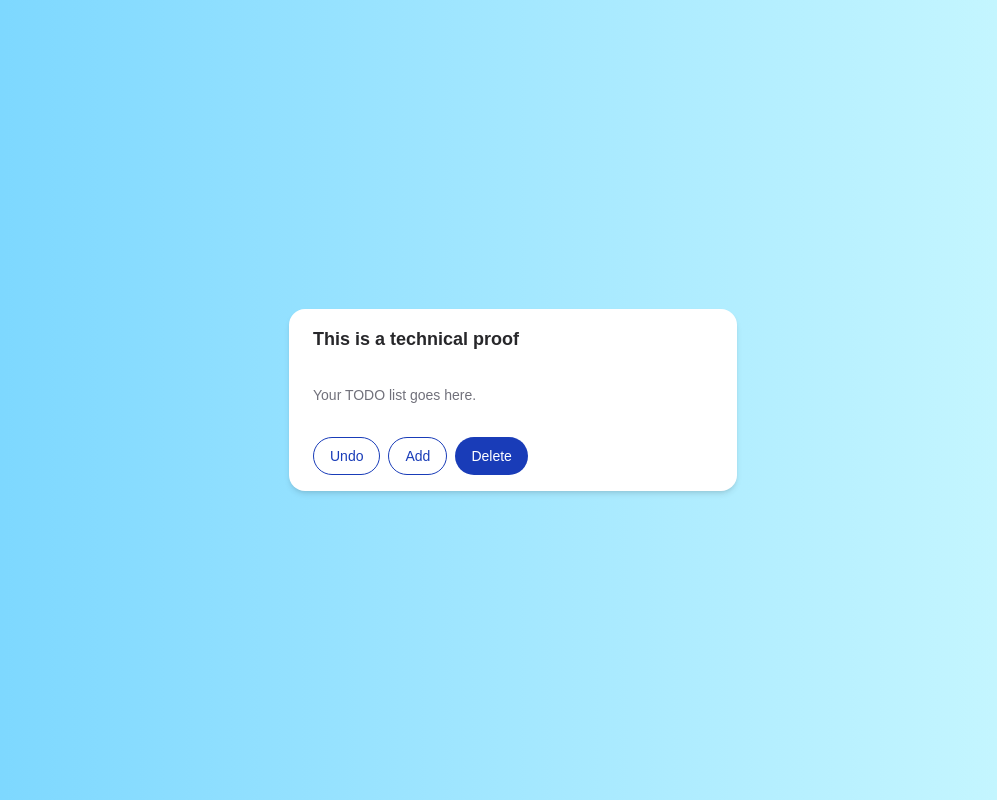
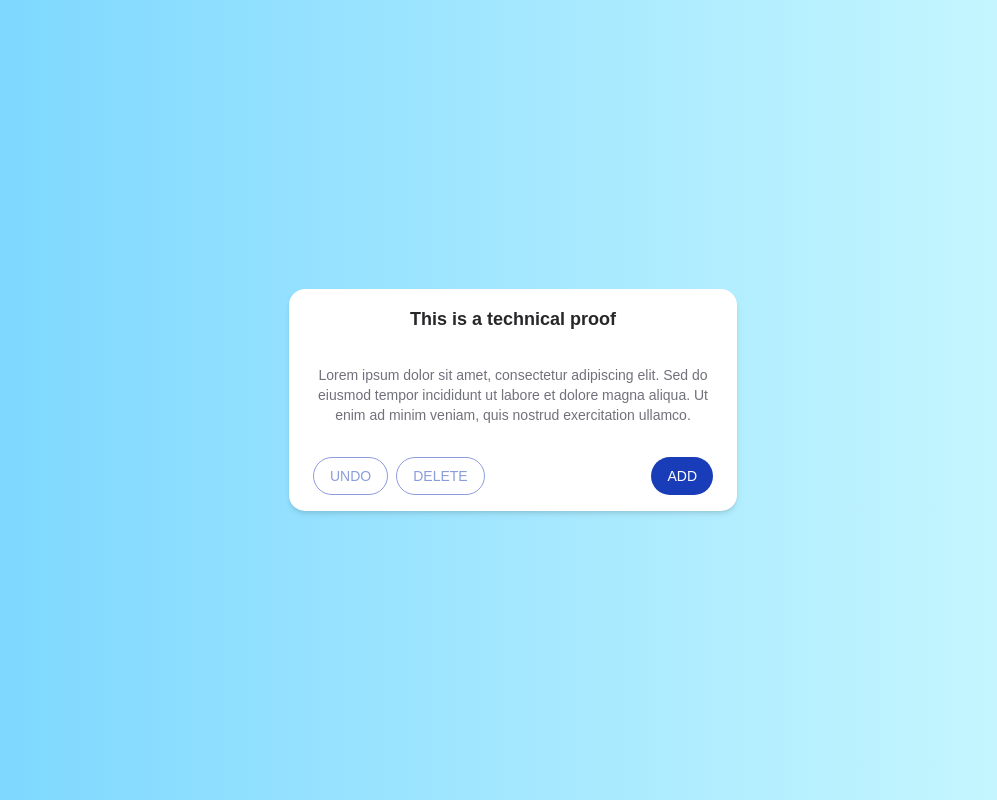
Before and after one commit to Maeter/sturdy-fortnight, a Next.js app: page / in a window 1280 px wide. Shown: the whole page, without its empty margins (127-1124 px from the left). Built offline with nearby package versions, Linux system fonts and the light colour scheme.

Commit message:
feat: add RTK for state management

```diff
--- a/app/components/Button.tsx
+++ b/app/components/Button.tsx
@@ -11,7 +11,7 @@ export default function Button({
   ...props
 }: ButtonProps) {
   const base =
-    'px-4 py-2 rounded-full text-sm font-medium transition-colors cursor-pointer disabled:opacity-50 disabled:cursor-not-allowed'
+    'px-4 py-2 uppercase rounded-full text-sm font-medium transition-colors cursor-pointer disabled:opacity-50 disabled:cursor-not-allowed'
 
   const variants = {
     filled: 'bg-blue-800 text-white hover:bg-blue-700 active:bg-blue-900',
--- a/app/components/Card.tsx
+++ b/app/components/Card.tsx
@@ -2,12 +2,20 @@ type CardProps = {
   title?: React.ReactNode
   footer?: React.ReactNode
   children?: React.ReactNode
+  className?: string
 }
 
-export default function Card({ title, footer, children }: CardProps) {
+export default function Card({
+  title,
+  footer,
+  children,
+  className,
+}: CardProps) {
   return (
-    <div className="w-full max-w-md overflow-hidden rounded-2xl bg-white shadow-md">
-      {title && <div className="px-6 py-4">{title}</div>}
+    <div
+      className={`w-full max-w-md overflow-hidden rounded-2xl bg-white shadow-md ${className || ''}`}
+    >
+      {title && <div className="px-6 py-4 text-center">{title}</div>}
       <div className="px-6 py-4">{children}</div>
       {footer && <div className="flex gap-2 px-6 py-4">{footer}</div>}
     </div>
--- /dev/null
+++ b/app/components/StoreProvider.tsx
@@ -0,0 +1,12 @@
+'use client'
+
+import { Provider } from 'react-redux'
+import { store } from '../store/store'
+
+export default function StoreProvider({
+  children,
+}: {
+  children: React.ReactNode
+}) {
+  return <Provider store={store}>{children}</Provider>
+}
--- a/app/components/TodoFooter.tsx
+++ b/app/components/TodoFooter.tsx
@@ -1,29 +1,41 @@
 'use client'
 
 import Button from './Button'
+import { useAppDispatch, useAppSelector } from '../store/hooks'
+import { addTodo, deleteTodo, undo } from '../store/todosSlice'
 
 export default function TodoFooter() {
+  const dispatch = useAppDispatch()
+  const hasItems = useAppSelector((state) => state.todos.items.length > 0)
+  const hasHistory = useAppSelector((state) => state.todos.history.length > 0)
+
   function handleAdd() {
-    console.log('Add clicked')
+    dispatch(addTodo('New task'))
   }
 
   function handleUndo() {
-    console.log('Undo clicked')
+    dispatch(undo())
   }
 
-  function handleDelete() {
-    console.log('Delete clicked')
+  function handleDelete(id: string) {
+    dispatch(deleteTodo(id))
   }
 
   return (
     <>
-      <Button variant="outline" onClick={handleUndo}>
+      <Button variant="outline" onClick={handleUndo} disabled={!hasHistory}>
         Undo
       </Button>
-      <Button variant="outline" onClick={handleAdd}>
+      <Button
+        variant="outline"
+        onClick={() => handleDelete('placeholder-id')}
+        disabled={!hasItems}
+      >
+        Delete
+      </Button>
+      <Button onClick={() => handleAdd()} className="ml-auto">
         Add
       </Button>
-      <Button onClick={handleDelete}>Delete</Button>
     </>
   )
 }
--- a/app/layout.tsx
+++ b/app/layout.tsx
@@ -1,33 +1,36 @@
-import type { Metadata } from "next";
-import { Geist, Geist_Mono } from "next/font/google";
-import "./globals.css";
+import type { Metadata } from 'next'
+import { Geist, Geist_Mono } from 'next/font/google'
+import StoreProvider from './components/StoreProvider'
+import './globals.css'
 
 const geistSans = Geist({
-  variable: "--font-geist-sans",
-  subsets: ["latin"],
-});
+  variable: '--font-geist-sans',
+  subsets: ['latin'],
+})
 
 const geistMono = Geist_Mono({
-  variable: "--font-geist-mono",
-  subsets: ["latin"],
-});
+  variable: '--font-geist-mono',
+  subsets: ['latin'],
+})
 
 export const metadata: Metadata = {
-  title: "Create Next App",
-  description: "Generated by create next app",
-};
+  title: 'Create Next App',
+  description: 'Generated by create next app',
+}
 
 export default function RootLayout({
   children,
 }: Readonly<{
-  children: React.ReactNode;
+  children: React.ReactNode
 }>) {
   return (
     <html
       lang="en"
       className={`${geistSans.variable} ${geistMono.variable} h-full antialiased`}
     >
-      <body className="min-h-full flex flex-col">{children}</body>
+      <body className="flex min-h-full flex-col">
+        <StoreProvider>{children}</StoreProvider>
+      </body>
     </html>
-  );
+  )
 }
--- a/app/page.tsx
+++ b/app/page.tsx
@@ -5,6 +5,7 @@ export default function Home() {
   return (
     <main className="flex flex-1 items-center justify-center bg-linear-to-r from-sky-300 to-cyan-100">
       <Card
+        className="m-8"
         title={
           <h2 className="text-lg font-semibold text-zinc-800">
             This is a technical proof
@@ -12,7 +13,11 @@ export default function Home() {
         }
         footer={<TodoFooter />}
       >
-        <p className="text-sm text-zinc-500">Your TODO list goes here.</p>
+        <p className="text-center text-sm text-zinc-500">
+          Lorem ipsum dolor sit amet, consectetur adipiscing elit. Sed do
+          eiusmod tempor incididunt ut labore et dolore magna aliqua. Ut enim ad
+          minim veniam, quis nostrud exercitation ullamco.
+        </p>
       </Card>
     </main>
   )
--- /dev/null
+++ b/app/store/hooks.ts
@@ -0,0 +1,5 @@
+import { useDispatch, useSelector } from 'react-redux'
+import type { RootState, AppDispatch } from './store'
+
+export const useAppDispatch = useDispatch.withTypes<AppDispatch>()
+export const useAppSelector = useSelector.withTypes<RootState>()
--- /dev/null
+++ b/app/store/store.ts
@@ -0,0 +1,11 @@
+import { configureStore } from '@reduxjs/toolkit'
+import todosReducer from './todosSlice'
+
+export const store = configureStore({
+  reducer: {
+    todos: todosReducer,
+  },
+})
+
+export type RootState = ReturnType<typeof store.getState>
+export type AppDispatch = typeof store.dispatch
--- /dev/null
+++ b/app/store/todosSlice.ts
@@ -0,0 +1,45 @@
+import { createSlice, PayloadAction } from '@reduxjs/toolkit'
+
+export type Todo = {
+  id: string
+  text: string
+  done: boolean
+}
+
+type TodosState = {
+  items: Todo[]
+  history: Todo[][]
+}
+
+const initialState: TodosState = {
+  items: [],
+  history: [],
+}
+
+const todosSlice = createSlice({
+  name: 'todos',
+  initialState,
+  reducers: {
+    addTodo(state, action: PayloadAction<string>) {
+      state.history.push([...state.items])
+      state.items.push({
+        id: crypto.randomUUID(),
+        text: action.payload,
+        done: false,
+      })
+    },
+    deleteTodo(state, action: PayloadAction<string>) {
+      state.history.push([...state.items])
+      state.items = state.items.filter((item) => item.id !== action.payload)
+    },
+    undo(state) {
+      const previous = state.history.pop()
+      if (previous !== undefined) {
+        state.items = previous
+      }
+    },
+  },
+})
+
+export const { addTodo, deleteTodo, undo } = todosSlice.actions
+export default todosSlice.reducer
--- a/package.json
+++ b/package.json
@@ -13,9 +13,11 @@
     "**/*": "prettier --write --ignore-unknown"
   },
   "dependencies": {
+    "@reduxjs/toolkit": "^2.11.2",
     "next": "16.2.6",
     "react": "19.2.4",
-    "react-dom": "19.2.4"
+    "react-dom": "19.2.4",
+    "react-redux": "^9.2.0"
   },
   "devDependencies": {
     "@tailwindcss/postcss": "^4",
```
Also changed, not shown: 1 other file (tests, documents, lock files or other folders).
